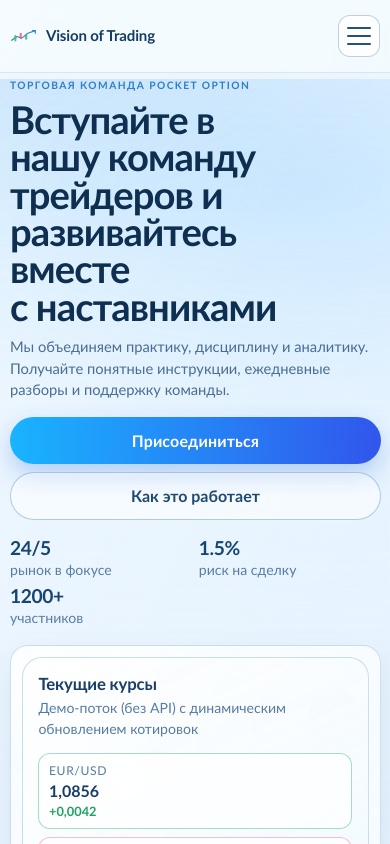
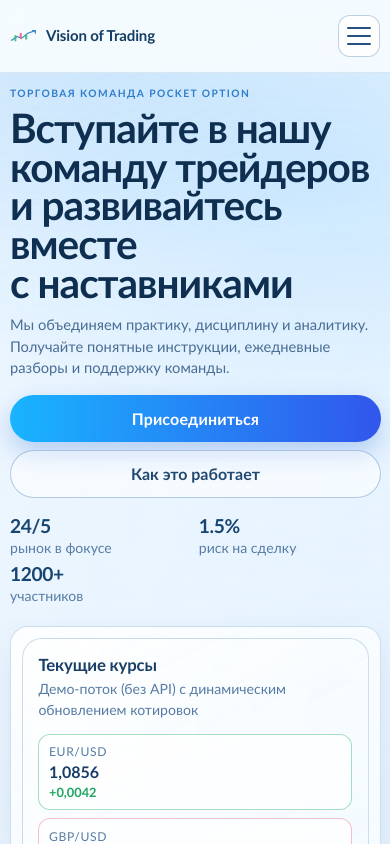
Before and after one commit to Fenomen555/sitegleb, a React (Vite) app: page / in a window 390 px wide. Shown: the top 844 px of the page. Built offline with nearby package versions, Linux system fonts and the light colour scheme.

Commit message:
Refine home layout and scroll behavior

```diff
--- a/src/pages/HomePage.css
+++ b/src/pages/HomePage.css
@@ -1,7 +1,7 @@
 .home-page {
   display: grid;
-  gap: clamp(1.8rem, 3vw, 3rem);
-  padding: 1rem 0 2.4rem;
+  gap: clamp(1.4rem, 2.4vw, 2.4rem);
+  padding: 0 0 2.4rem;
   overflow-x: hidden;
   max-width: 100%;
 }
@@ -9,7 +9,7 @@
 .hero-stage {
   position: relative;
   overflow-x: hidden;
-  padding-bottom: 0.65rem;
+  padding: clamp(1.1rem, 2vw, 1.65rem) 0 0.75rem;
 }
 
 .hero-noise {
@@ -26,9 +26,9 @@
   position: relative;
   z-index: 1;
   display: grid;
-  grid-template-columns: minmax(0, 1fr) minmax(320px, 430px);
-  align-items: start;
-  gap: 1.2rem;
+  grid-template-columns: minmax(0, 0.94fr) minmax(340px, 430px);
+  align-items: center;
+  gap: clamp(1.4rem, 4vw, 4.2rem);
 }
 
 .hero-grid > * {
@@ -36,7 +36,7 @@
 }
 
 .hero-copy {
-  max-width: 760px;
+  max-width: 820px;
 }
 
 .hero-kicker {
@@ -50,10 +50,10 @@
 
 .hero-title {
   margin: 0.6rem 0 0;
-  font-size: clamp(2.4rem, 5.6vw, 4.9rem);
-  line-height: 0.98;
+  font-size: clamp(3rem, 4.35vw, 5.1rem);
+  line-height: 0.96;
   letter-spacing: -0.024em;
-  max-width: 10ch;
+  max-width: 12.7ch;
   color: #0f2f51;
   text-wrap: balance;
 }
@@ -109,6 +109,8 @@
   gap: 0.8rem;
   overflow: visible;
   max-height: none;
+  justify-self: end;
+  width: min(100%, 430px);
 }
 
 .macro-radar {
@@ -234,7 +236,7 @@
 
 .home-rhythm {
   display: grid;
-  gap: 1rem;
+  gap: 0.85rem;
 }
 
 .rhythm-head .section-title {
@@ -286,7 +288,7 @@
 
 .home-signal-lab {
   position: relative;
-  padding: 1.8rem 0;
+  padding: 1.35rem 0;
   overflow-x: hidden;
 }
 
@@ -496,7 +498,7 @@
 
 .home-briefing {
   display: grid;
-  gap: 0.8rem;
+  gap: 0.72rem;
 }
 
 .briefing-head .section-title {
@@ -566,11 +568,12 @@
 }
 
 .home-news-strip {
-  padding: 1.9rem 0;
+  padding: 1.65rem 0;
   background: linear-gradient(145deg, #0d4a86 0%, #0f3b73 45%, #0c325f 100%);
   border-top: 1px solid rgba(152, 202, 255, 0.2);
   border-bottom: 1px solid rgba(152, 202, 255, 0.16);
   overflow: hidden;
+  overscroll-behavior: auto;
 }
 
 .news-strip-head {
@@ -616,9 +619,11 @@
   overflow-y: visible;
   padding-bottom: 0.4rem;
   scroll-snap-type: x proximity;
-  touch-action: pan-y;
+  touch-action: pan-x pan-y;
   -webkit-overflow-scrolling: touch;
   scrollbar-width: none;
+  overscroll-behavior-x: contain;
+  overscroll-behavior-y: auto;
 }
 
 .news-strip-track-shell {
@@ -816,10 +821,16 @@
 @media (max-width: 1280px) {
   .hero-grid {
     grid-template-columns: 1fr;
+    align-items: start;
   }
 
   .hero-title {
-    max-width: 11.4ch;
+    max-width: 13.2ch;
+  }
+
+  .hero-live {
+    justify-self: stretch;
+    width: 100%;
   }
 
   .home-rhythm,
@@ -843,13 +854,12 @@
 
 @media (max-width: 860px) {
   .home-page {
-    gap: 2rem;
-    padding-top: 0.7rem;
+    gap: 1.55rem;
   }
 
   .hero-title {
-    font-size: clamp(1.86rem, 9.8vw, 3rem);
-    max-width: 12.2ch;
+    font-size: clamp(2.05rem, 9.4vw, 3.35rem);
+    max-width: 12.8ch;
   }
 
   .hero-actions .pill-button,
@@ -899,7 +909,7 @@
   .news-strip-track {
     grid-auto-columns: minmax(260px, 320px);
     scroll-snap-type: none;
-    touch-action: pan-y;
+    touch-action: pan-x pan-y;
   }
 
   .news-strip-track-shell::before,
@@ -910,14 +920,22 @@
 
 @media (max-width: 560px) {
   .home-page {
-    gap: 1.5rem;
-    padding-top: 0.4rem;
+    gap: 1.2rem;
     padding-bottom: 1.5rem;
+  }
+
+  .hero-stage {
+    padding-top: 0.85rem;
   }
 
   .hero-kicker {
     font-size: 0.64rem;
     letter-spacing: 0.14em;
+  }
+
+  .hero-title {
+    font-size: clamp(2rem, 10.4vw, 3rem);
+    max-width: 100%;
   }
 
   .hero-subtitle {
--- a/src/pages/HomePage.jsx
+++ b/src/pages/HomePage.jsx
@@ -149,14 +149,6 @@ export function HomePage({ t, language, onNavigate, newsItems }) {
     const firstCard = track.querySelector('.news-strip-card')
     const step = (firstCard?.clientWidth ?? 320) + 16
     track.scrollBy({ left: direction * step, behavior: 'smooth' })
-  }
-
-  function handleNewsWheel(event) {
-    if (Math.abs(event.deltaY) <= Math.abs(event.deltaX)) {
-      return
-    }
-    event.preventDefault()
-    window.scrollBy({ top: event.deltaY, left: 0, behavior: 'auto' })
   }
 
   return (
@@ -367,7 +359,7 @@ export function HomePage({ t, language, onNavigate, newsItems }) {
           </div>
 
           <div className="news-strip-track-shell" data-reveal="up" data-reveal-delay="100">
-            <div className="news-strip-track" ref={carouselRef} onWheel={handleNewsWheel}>
+            <div className="news-strip-track" ref={carouselRef}>
               {topNews.map((item) => {
                 const localized = item[language] ?? item.ru
                 return (
```
